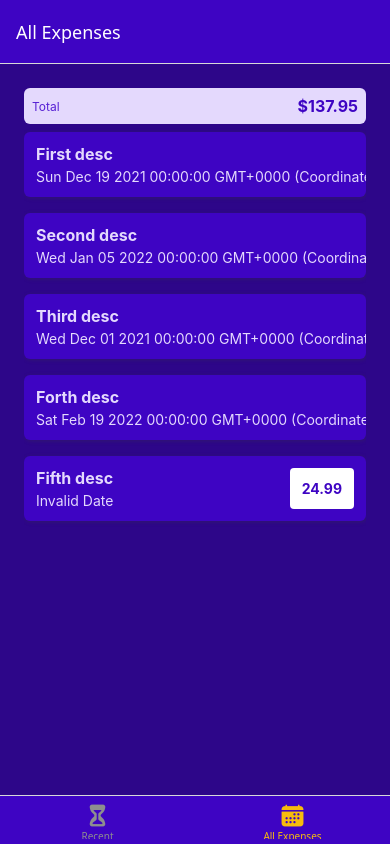
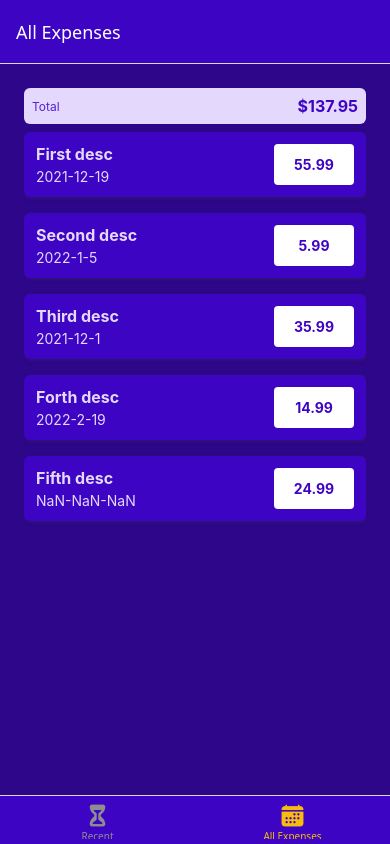
Before and after one commit to Jon-Felipe/Expense-Tracker-React-Native, a React Native app: screen /AllExpenses in a window 390 px wide. Built offline with nearby package versions, Linux system fonts and the light colour scheme.

Commit message:
expense item styling

```diff
--- a/components/ExpensesOutput/ExpenseItem.js
+++ b/components/ExpensesOutput/ExpenseItem.js
@@ -3,6 +3,7 @@
 
 // extras
 import { GlobalStyles } from '../../constants/styles';
+import { getFormattedDate } from '../../util/date';
 
 export default function ExpenseItem({ description, date, amount }) {
   return (
@@ -12,7 +13,7 @@
           <Text style={[styles.textBase, styles.description]}>
             {description}
           </Text>
-          <Text style={styles.textBase}>{date.toString()}</Text>
+          <Text style={styles.textBase}>{getFormattedDate(date)}</Text>
         </View>
         <View style={styles.amountContainer}>
           <Text style={styles.amount}>{amount}</Text>
@@ -51,6 +52,7 @@
     justifyContent: 'center',
     alignItems: 'center',
     borderRadius: 4,
+    minWidth: 80,
   },
   amount: {
     color: GlobalStyles.colors.primary500,
```
